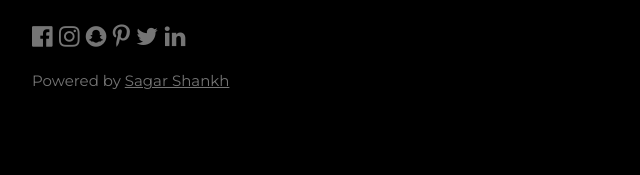
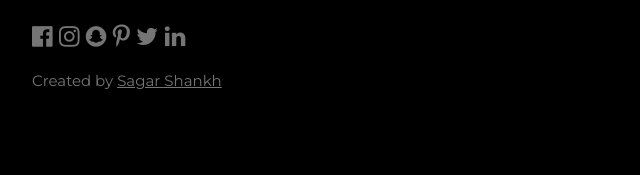
Before and after one commit to Sagar1235/web, a plain HTML site: page index.html in a window 1280 px wide. Shown: the part 5880-6055 px from the top of the page, 178-818 px from the left. Drawn offline with nearby package versions, Linux system fonts and the light colour scheme.

Commit message:
Update index.html

```diff
--- a/index.html
+++ b/index.html
@@ -210,7 +210,7 @@ body, h1,h2,h3,h4,h5,h6 {font-family: "Montserrat", sans-serif}
     <i class="fa fa-pinterest-p w3-hover-opacity"></i>
     <i class="fa fa-twitter w3-hover-opacity"></i>
     <i class="fa fa-linkedin w3-hover-opacity"></i>
-    <p class="w3-medium">Powered by <a href="https://www.w3schools.com/w3css/default.asp" target="_blank" class="w3-hover-text-green">Sagar Shankh</a></p>
+    <p class="w3-medium">Created by <u>Sagar Shankh</u></p>
   <!-- End footer -->
   </footer>
 
```
